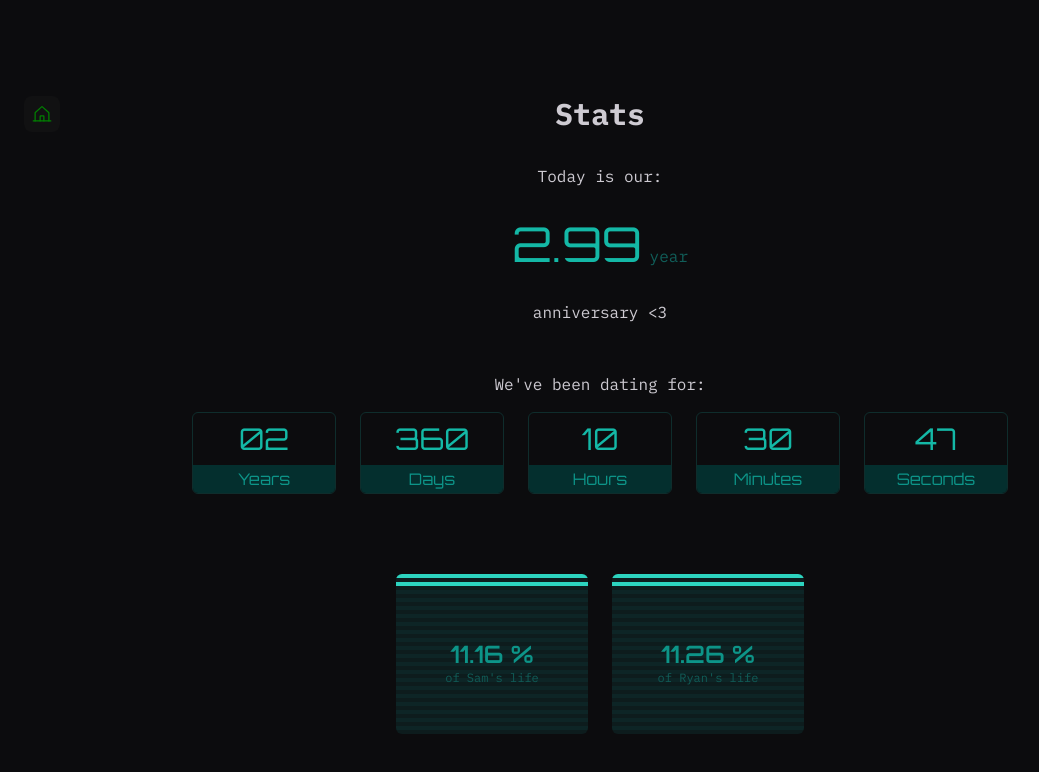
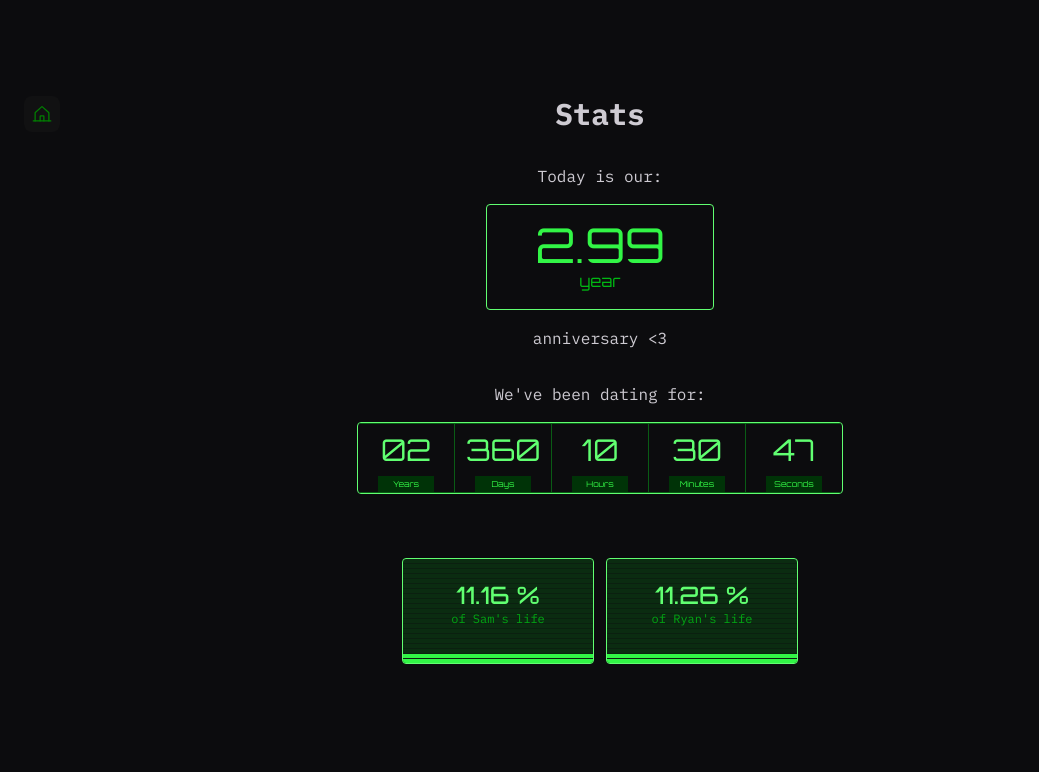
Before and after one commit to ryanfurrh/sam-aswellas-ryan, a Next.js app: page /stats in a window 1280 px wide. Shown: the top 772 px of the page, without its empty margins (40-1079 px from the left). Built offline with nearby package versions, Linux system fonts and the light colour scheme.

Commit message:
Fix stats page styling

```diff
--- a/src/components/RelationshipCounter.tsx
+++ b/src/components/RelationshipCounter.tsx
@@ -82,65 +82,70 @@ export default function RelationshipCounter() {
   ];
 
   return (
-    <div className="flex flex-col items-center gap-12">
-      <div className="flex flex-col items-center gap-8">
+    <div className="flex flex-col items-center gap-8 ">
+      {/* ------------------------ ANNIVERSARY COUNTER ------------------------ */}
+
+      <div className="flex flex-col items-center gap-4">
         <h1>Today is our:</h1>
-        <div className="flex items-baseline gap-2">
-          <h1 className=" text-teal-500 text-5xl font-orbitron">
+        <div className="items-baseline gap-4 flex">
+          <h1 className=" text-neo-400 border border-neo-300 rounded-[4px] px-12 py-4 text-5xl font-orbitron relative flex flex-col text-center">
             {anniversary}
+            <span className="text-neo-600 text-base">year</span>
           </h1>
-          <h1 className="text-teal-800">year</h1>
         </div>
         <h1 className="">anniversary &lt;3</h1>
       </div>
+
+      {/* ------------------------ RELATIONSHIP CLOCK ------------------------ */}
+
       <div className="items-center flex flex-col gap-4">
         <h1>We&apos;ve been dating for:</h1>
-        <div className="font-orbitron flex flex-col sm:flex-row gap-6">
+        <div className="font-orbitron flex gap-0 rounded-[4px] border border-neo-300 overflow-hidden">
           {timePair.map((item, index) => (
             <div
               key={index}
-              className="items-center flex flex-col border-teal-900/50 sm:w-36 overflow-hidden border rounded-md"
+              className="items-center flex flex-col border-neo-900 border-r-0 first:border-l-0 overflow-hidden border"
             >
-              <div className="flex justify-center  py-2  w-52 sm:w-24  text-teal-500">
-                <h1 className="text-7xl sm:text-3xl self-center text-center">
+              <div className="flex justify-center  py-2  w-2 sm:w-24  text-neo-300">
+                <h1 className="text-base sm:text-3xl self-center text-center">
                   {item.number}{" "}
                 </h1>
               </div>
-              <h1 className="text-base py-[2px] bg-teal-950 text-teal-600 w-52 text-center">
+              <h1 className="text-[8px] py-[2px] bg-neo-950 text-neo-400 w-14 text-center">
                 {item.timeScale}
               </h1>
             </div>
           ))}
         </div>
       </div>
-      <div className="flex flex-col sm:flex-row gap-6 mt-8">
+
+      {/* ------------------------ LIFE PERCENTAGE ------------------------ */}
+
+      <div className="flex sm:flex-row gap-3 mt-4 sm:mt-8">
         {lifePercentage.map((figure, index) => (
           <div
             key={index}
-            className="flex flex-col relative bg-teal-900/25  overflow-hidden w-64 sm:w-48 justify-center h-40 items-center rounded-md"
+            className="flex relative bg-neo-900/25 px-4 overflow-hidden w-36 sm:w-48 justify-center items-center rounded-[4px] border border-neo-300"
           >
-            <div className="flex absolute top-0 flex-col w-full gap-1">
-              <div className="bg-teal-400 flex w-full h-1"></div>
-              <div className="bg-teal-400 flex w-full h-1"></div>
-
-              <div className="bg-teal-900/20 flex w-full h-1"></div>
+            <div className="flex absolute top-0 flex-col w-full gap-[1px]">
+              <div className="bg-neo-900/20 flex w-full h-1 items-end"></div>
               {[
                 ...Array(18)
                   .fill(null)
                   .map((_, index) => (
-                    <div key={index} className="bg-teal-900/20 flex w-full h-1">
+                    <div key={index} className="bg-neo-900/20 flex w-full h-1">
                       {" "}
                     </div>
                   )),
               ]}
-
-              <div className="bg-teal-900/20 flex w-full h-1"></div>
+              <div className="bg-neo-400 flex w-full h-1"></div>
+              <div className="bg-neo-400 flex w-full h-1"></div>
             </div>
-            <div className="flex flex-col gap-2 sm:gap-0 text-center">
-              <h1 className="mt-4 font-orbitron z-10 font-semibold text-teal-600 text-5xl sm:text-2xl">
+            <div className="flex flex-col gap-0 text-center pt-5 pb-9">
+              <h1 className=" font-orbitron z-10 font-medium w-auto text-neo-300 text-2xl">
                 {figure.percent} %
               </h1>
-              <h1 className="text-center text-lg sm:text-xs text-teal-800">
+              <h1 className="text-center text-xs text-neo-600">
                 {figure.text}
               </h1>
             </div>
```
